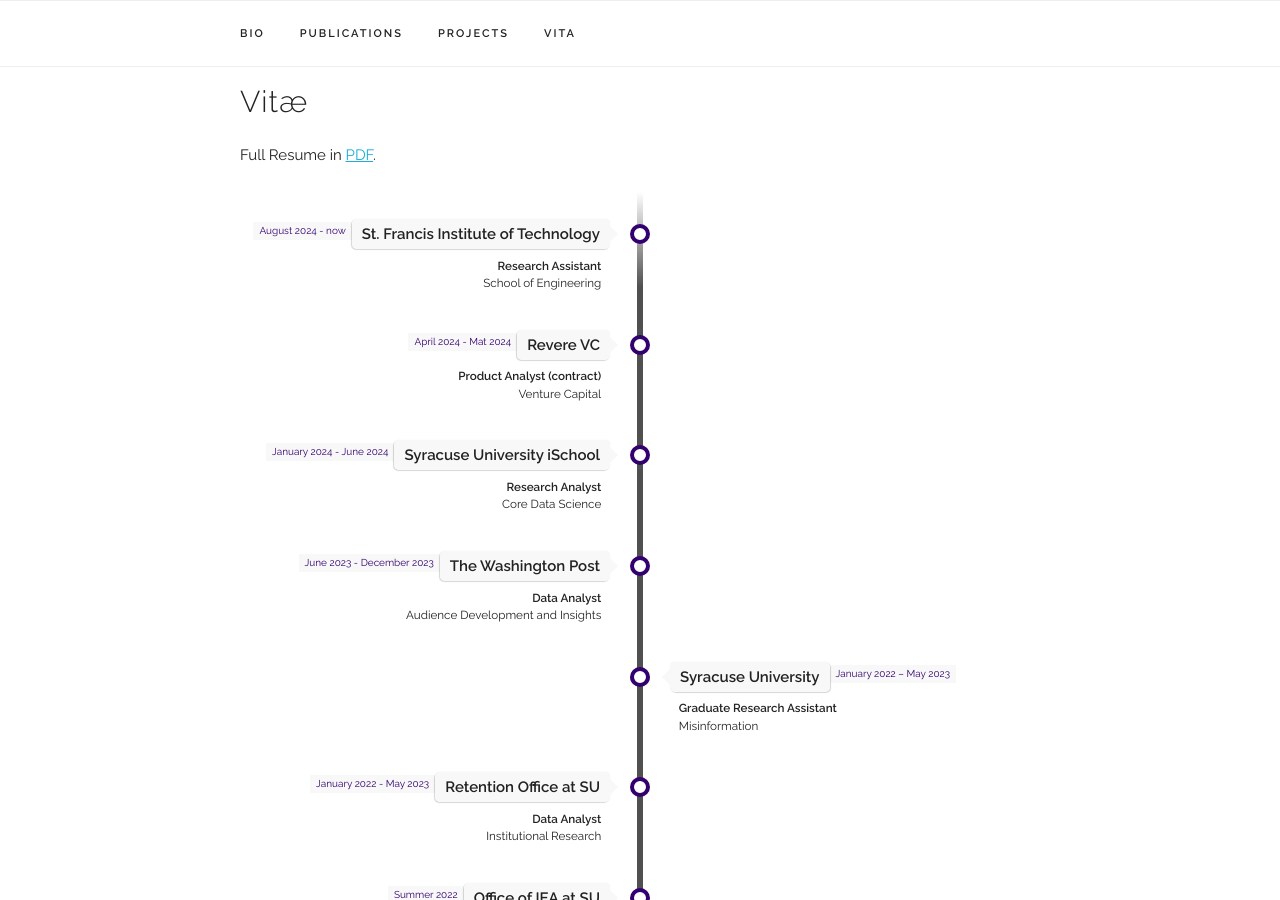
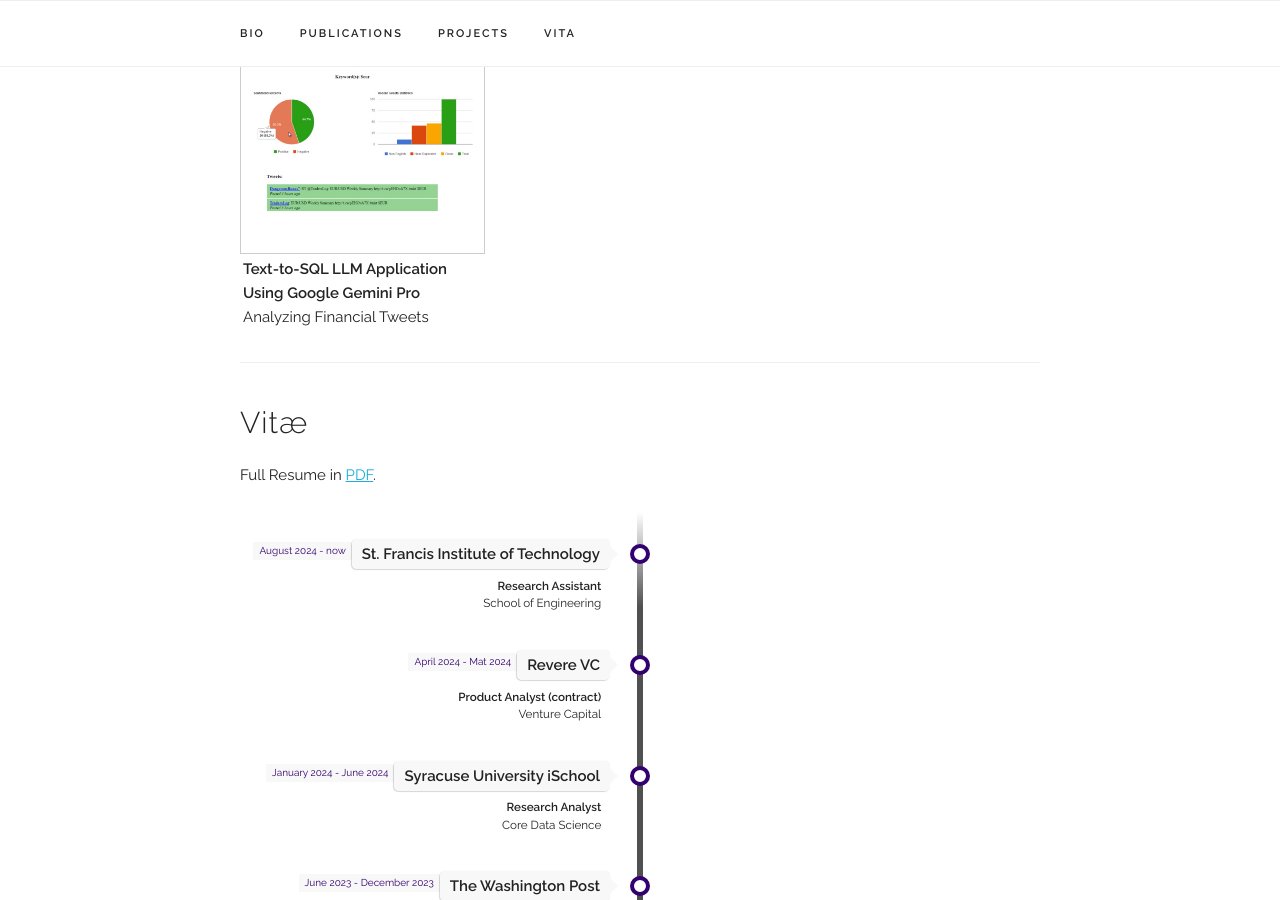
Before and after one commit to hrishitelang/hrishitelang.github.io, a Jekyll site: the page built from index.html, in a window 1280 px wide and 900 px high, scrolled down 2114 px. Built offline with Jekyll 4.4.1, drawn with Linux system fonts in a browser that asks for light colours; some web fonts are replaced.

Commit message:
added two project names for experiment

```diff
--- a/_data/projects.yaml
+++ b/_data/projects.yaml
@@ -23,19 +23,19 @@
     url: "projects/2024_ats_resume.html"
     selected: n
 
-  - title: "Semi-supervised Learning"
+  - title: "Job Salary Prediction System"
     subtitle: "Iterative Hybrid Algorithm"
     thumbnail: "assets/projects/2013_iterative-hybrid-algorithm/thumbnail.jpg"
     url: "projects/2013_iterative-hybrid-algorithm.html"
     selected: n
 
-  - title: "Twitter Sentiment Analysis"
+  - title: "Text-to-SQL LLM Application Using Google Gemini Pro"
     subtitle: "Analyzing Financial Tweets"
     thumbnail: "assets/projects/2011_twitter-sentiment-analysis/thumbnail.png"
     url: "projects/2011_twitter-sentiment-analysis.html"
-    selected: n
+    selected: y
 
-  - title: "Wordnet Construction"
+  - title: "Chat with Multiple PDFs Using Google Gemini and LangChain"
     subtitle: "Automatic Wordnet Construction using Language Models"
     thumbnail: "assets/projects/2010_wordnet-construction/thumbnail.jpg"
     url: "projects/2010_wordnet-contruction.html"
```
